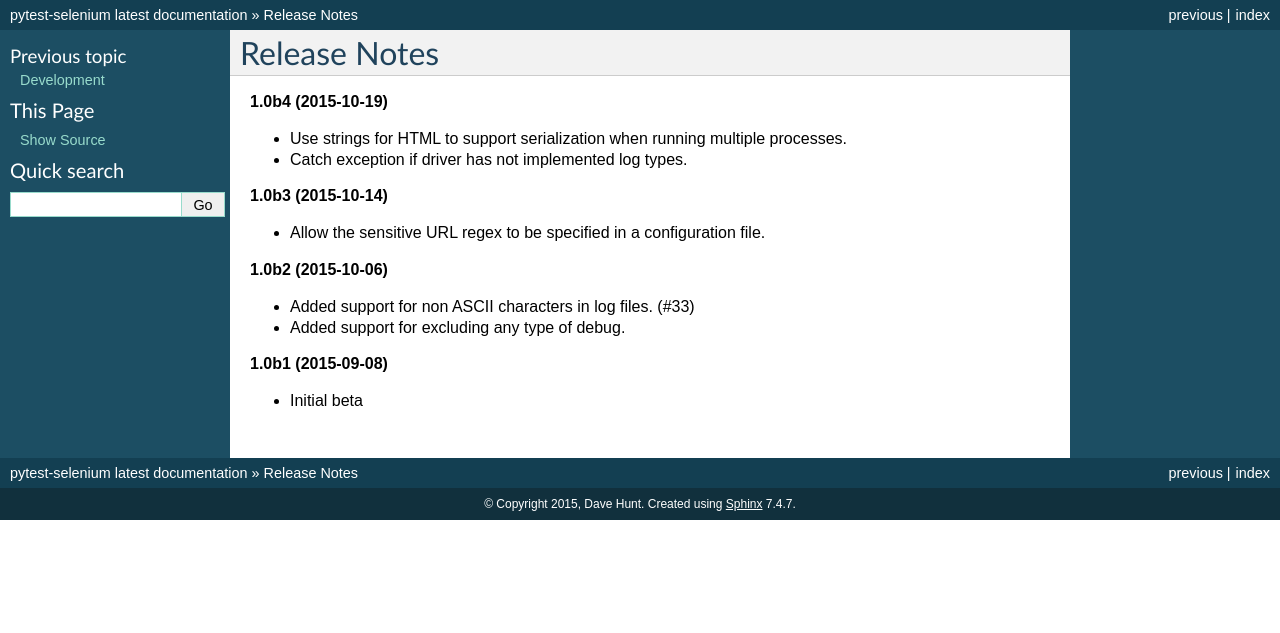
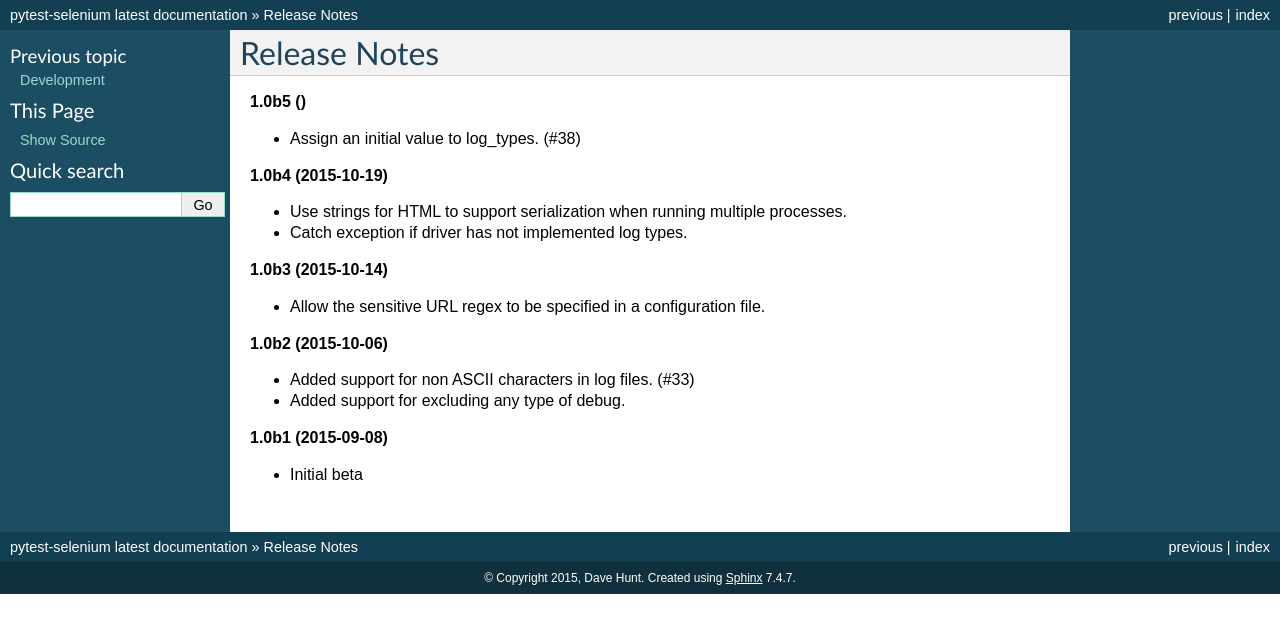
Before and after one commit to pytest-dev/pytest-selenium, a Sphinx documentation site: the page built from docs/news.rst, in a window 1280 px wide. Shown: the top 633 px of the page. Built offline with Sphinx 7.4.7, drawn with Linux system fonts in a browser that asks for light colours.

Commit message:
Update release notes

```diff
--- a/docs/news.rst
+++ b/docs/news.rst
@@ -1,5 +1,9 @@
 Release Notes
 =============
+
+**1.0b5 ()**
+
+* Assign an initial value to log_types. (#38)
 
 **1.0b4 (2015-10-19)**
 
```
